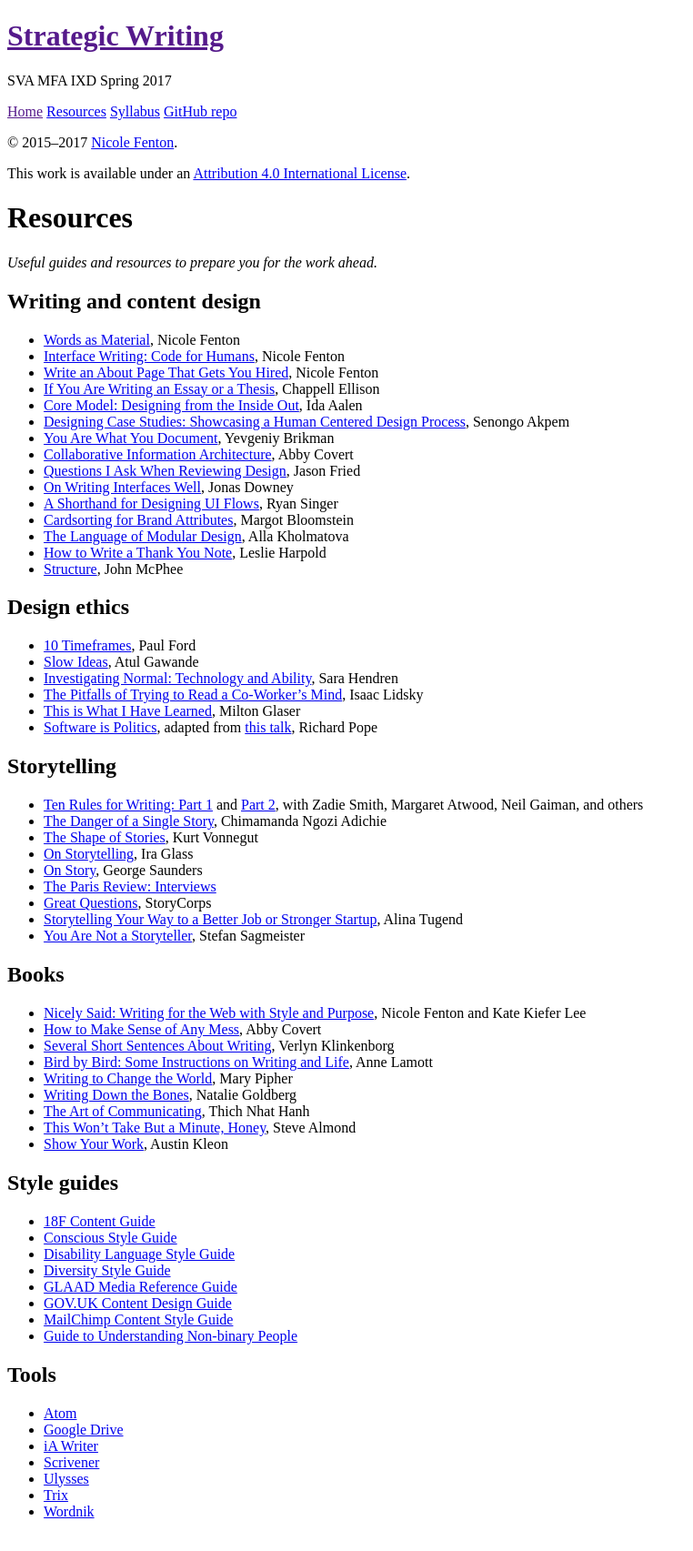
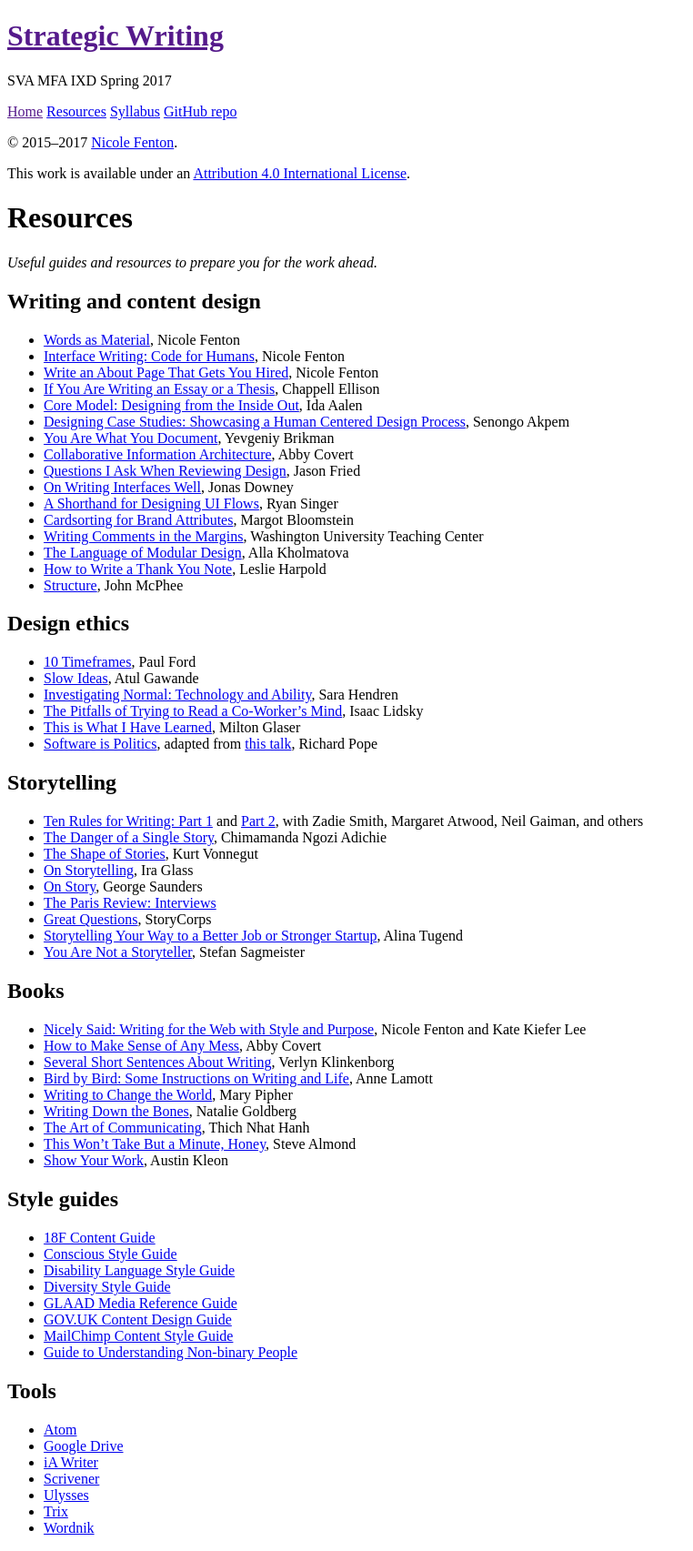
Before and after one commit to nicoleslaw/strategicwriting, a Jekyll site: the page built from resources.md, in a window 1280 px wide. Shown: the whole page at 91% size, without its empty margins (0-762 px from the left). Built offline with Jekyll 4.4.1, drawn with Linux system fonts in a browser that asks for light colours.

Commit message:
Update resources.md

```diff
--- a/resources.md
+++ b/resources.md
@@ -18,6 +18,7 @@ _Useful guides and resources to prepare you for the work ahead._
 * [On Writing Interfaces Well](https://signalvnoise.com/posts/3633-on-writing-interfaces-well), Jonas Downey
 * [A Shorthand for Designing UI Flows](https://signalvnoise.com/posts/1926-a-shorthand-for-designing-ui-flows), Ryan Singer
 * [Cardsorting for Brand Attributes](http://appropriateinc.com/downloads/ContentStrategyAtWork_Chapter2Sample.pdf), Margot Bloomstein
+* [Writing Comments in the Margins](https://teachingcenter.wustl.edu/resources/writing-assignments-feedback/commenting-on-student-writing/#MarginComments), Washington University Teaching Center
 * [The Language of Modular Design](http://alistapart.com/article/language-of-modular-design), Alla Kholmatova
 * [How to Write a Thank You Note](http://www.themorningnews.org/article/how-to-write-a-thank-you-note), Leslie Harpold
 * [Structure](http://www.newyorker.com/magazine/2013/01/14/structure), John McPhee
```
